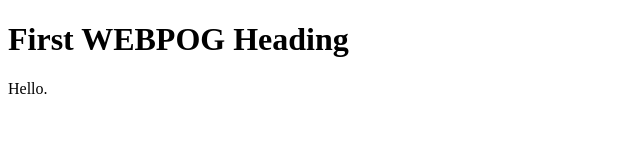
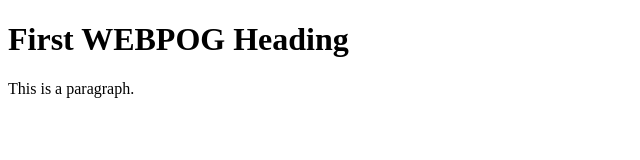
Before and after one commit to Ashteiru/Webprog-IT241-html-lessons, a plain HTML site: page index.html in a window 1280 px wide. Shown: the whole page, without its empty margins (0-640 px from the left). Drawn offline with Linux system fonts and the light colour scheme.

Commit message:
Update index.html

```diff
--- a/index.html
+++ b/index.html
@@ -6,7 +6,7 @@
 <body>
 
 <h1>First WEBPOG Heading</h1>
-<p>Hello.</p>
+<p>This is a paragraph.</p>
 
 </body>
 </html>
```
